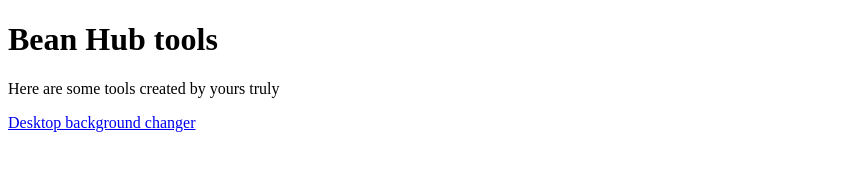
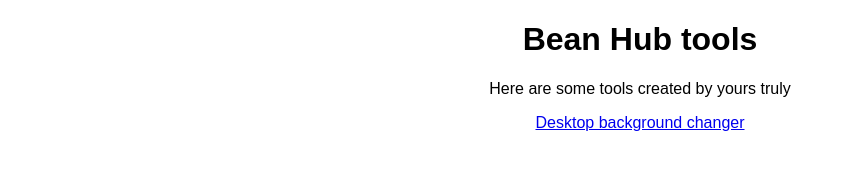
Before and after one commit to thebeanhub/hub, a plain HTML site: page tools.html in a window 1280 px wide. Shown: the whole page, without its empty margins (0-845 px from the left). Drawn offline with Linux system fonts and the light colour scheme; the site is published under a folder, as on GitHub Pages, so addresses that start at the root find nothing.

Commit message:
Update tools.html

```diff
--- a/tools.html
+++ b/tools.html
@@ -3,13 +3,13 @@
 <head>
 <meta charset="utf-8">
 <title>Bean Hub Tools</title>
-<link rel="stylesheet" href="/main.css">
+<link rel="stylesheet" href="main.css">
 </head>
 <body>
 <h1>Bean Hub tools</h1>
 <p>Here are some tools created by yours truly</p>
 
-<a href="/tools/bgc.exe" download>Desktop background changer</a>
+<a href="tools/bgc.exe" download>Desktop background changer</a>
 
 </body>
 </html>
```
